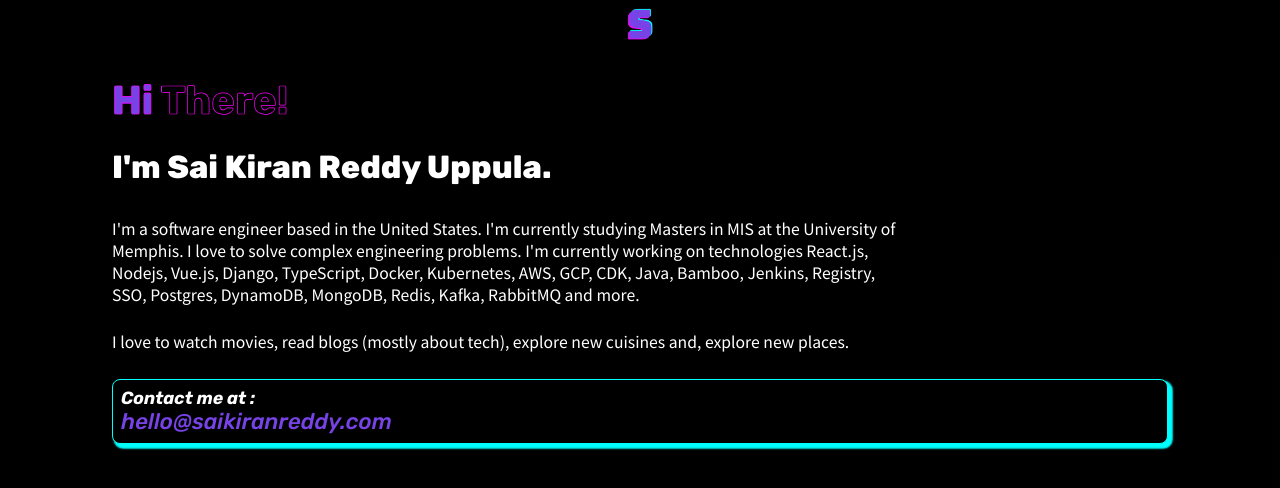
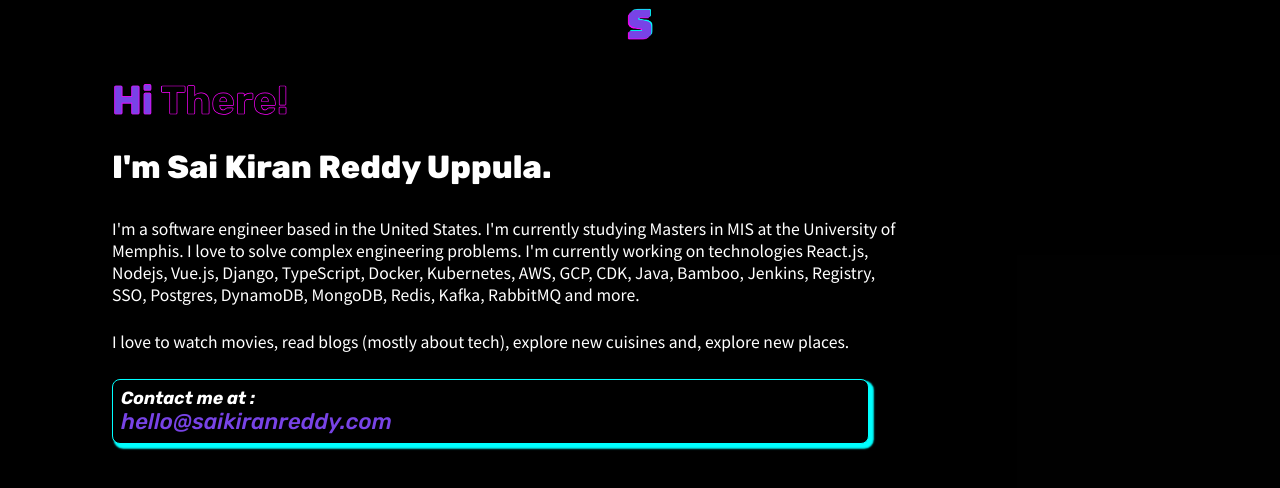
Before and after one commit to saisk73/saikiranreddy.com, a Next.js app: page / in a window 1280 px wide. Shown: the top 488 px of the page. Built offline with nearby package versions, Linux system fonts and the light colour scheme.

Commit message:
Change width of contact

```diff
--- a/pages/index.tsx
+++ b/pages/index.tsx
@@ -27,7 +27,7 @@ const Home: NextPage = () => {
           I love to watch movies, read blogs (mostly about tech), explore new
           cuisines and, explore new places.
         </p>
-        <div className="home__contact">
+        <div className="home__contact col-md-7">
           <p>
             <b>Contact me at :</b>
           </p>{" "}
--- a/styles/globals.scss
+++ b/styles/globals.scss
@@ -91,6 +91,9 @@ $font-sans:  'Source Sans Pro', sans-serif !important;
     // shadow with 3d effect white shadow
     // shadow only to right and bottom
     box-shadow: 0.2rem 0.2rem 0.1rem 0.1rem $theme-blue;
+    @media (min-width: 768px) {
+     width: 70%;
+    }
   }
 
   &__email {
```
